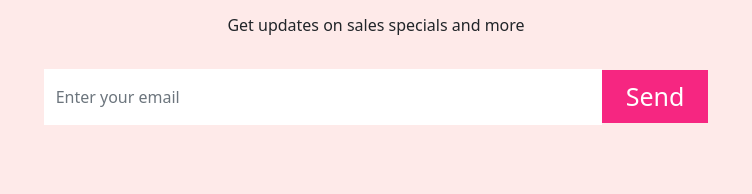
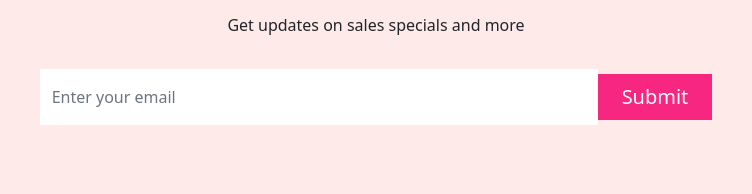
Before and after one commit to safayathussain/panda-commerce-using-bootstraps, a plain HTML site: page index.html in a window 1280 px wide. Shown: the part 2603-2797 px from the top of the page, 264-1016 px from the left. Drawn offline with nearby package versions, Linux system fonts and the light colour scheme.

Commit message:
second commit

```diff
--- a/index.html
+++ b/index.html
@@ -27,7 +27,7 @@
                   <button class="btn btn-outline-none me-0 pe-2" type="submit"><i class="fa-solid fa-magnifying-glass"></i></button>
                 </form>
               </div>
-              <div  class="collapse navbar-collapse" id="navbarSupportedContent">
+              <div  class="collapse navbar-collapse d-flex justify-content-end" id="navbarSupportedContent">
                 <div>
                   <ul class="navbar-nav me-lg-5 pe-lg-5 me-3 mb-2 mb-lg-0 text-end">
                     <li class="nav-item">
@@ -292,7 +292,7 @@
             <input type="email" class="form-control rounded-0 border-0 pt-md-3 pb-md-3" id="exampleFormControlInput1" placeholder="Enter your email">
           </div>
           <div class="mt-3 mt-md-0 col-md-auto col-10 d-flex">
-            <button type="button" class="btn ps-md-4 pt-0 pb-1 w-100 pe-md-4 pt-md-2 pb-md-2 email-send-btn rounded-0  border-0">Send</button>
+            <button type="button" class="btn ps-md-4 pt-0 pb-1 w-100 pe-md-4 pt-md-2 pb-md-2 email-send-btn rounded-0  border-0">Submit</button>
           </div>
         </div>
       </div>
--- a/style.css
+++ b/style.css
@@ -21,7 +21,7 @@
 .email-send-btn{
     background-color: #f62681;
     color: white;
-    font-size: 25px;
+    font-size: 20px;
 
 }
 .cetagory-card a{
```
